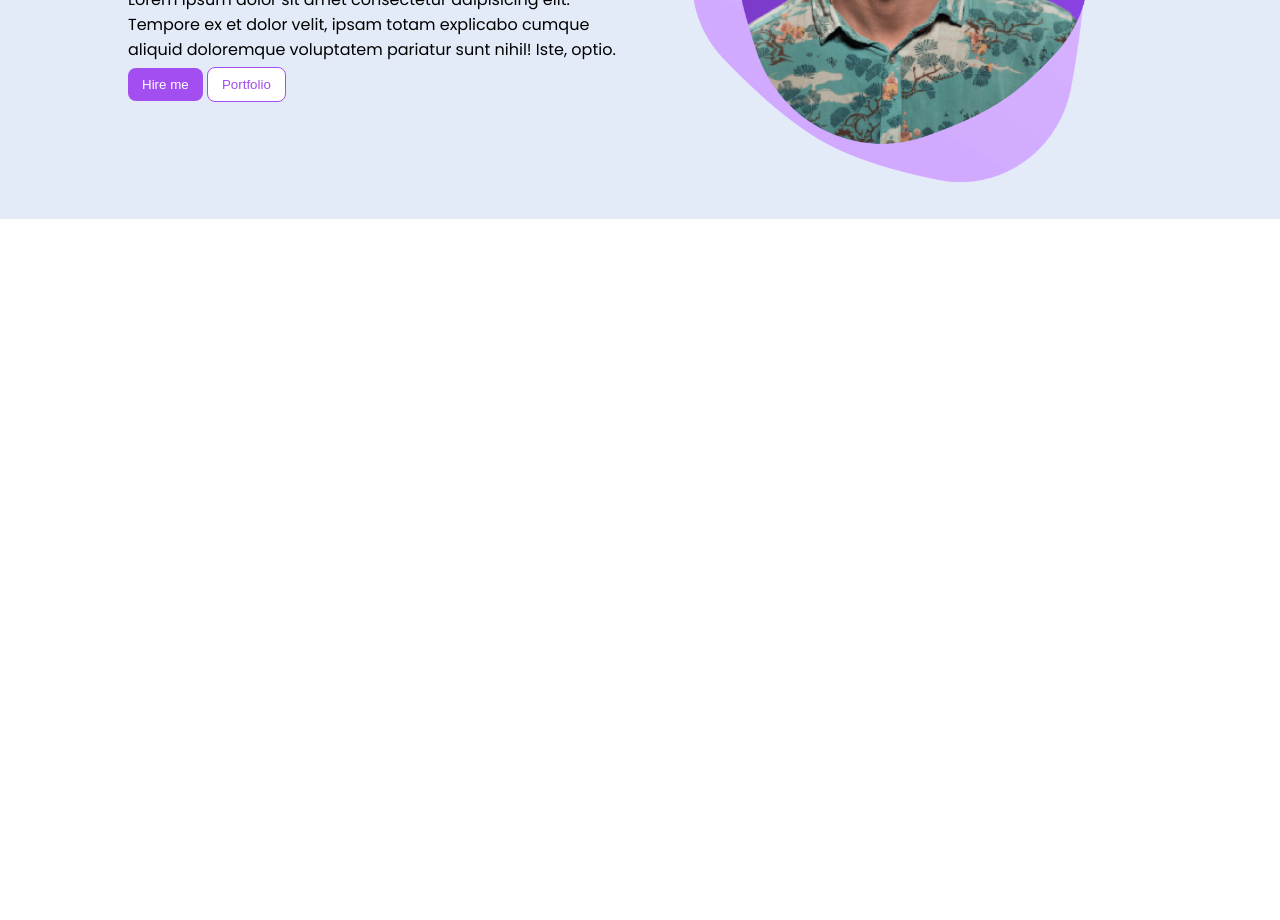
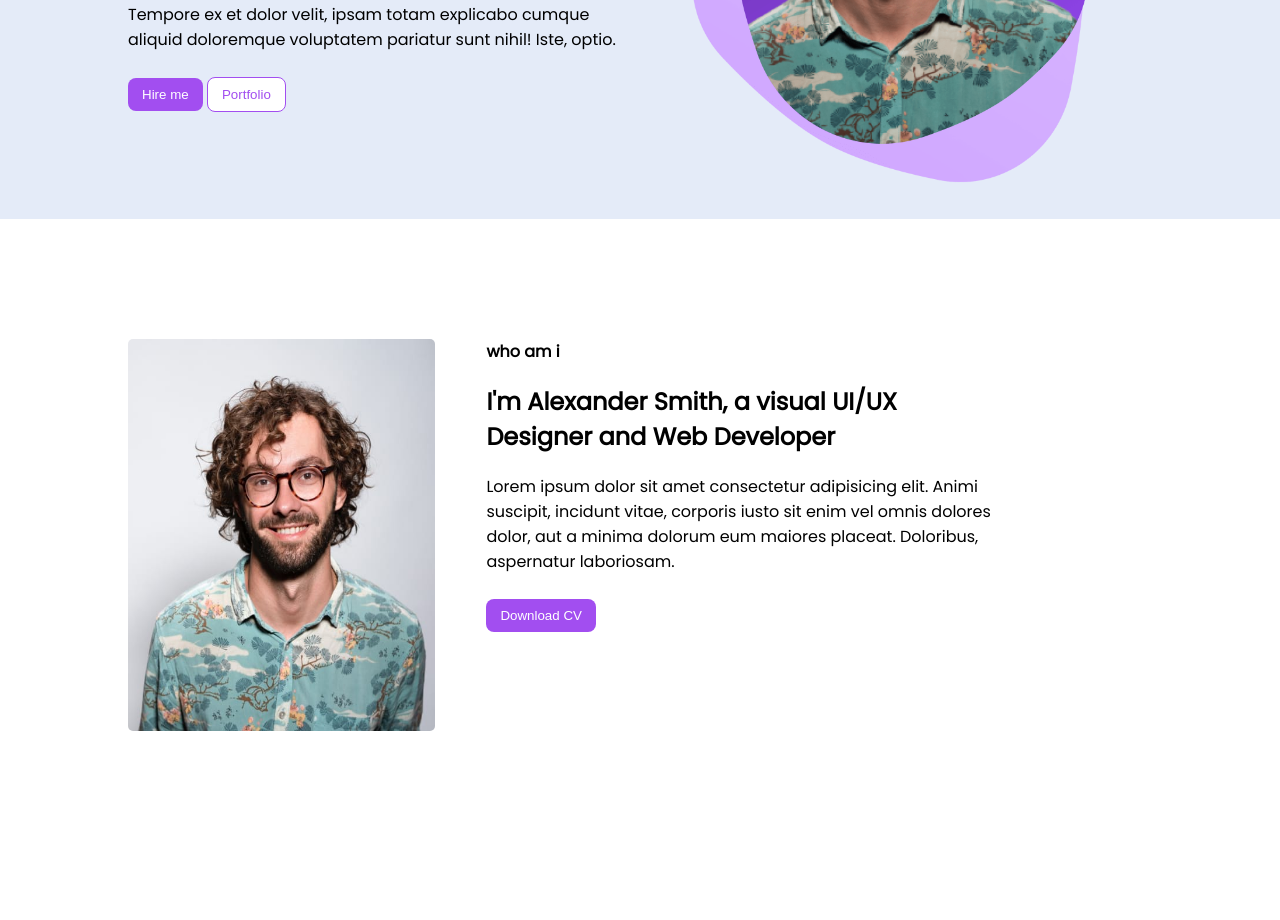
Before and after one commit to bibhashhalder/mern-stack-assignment, a plain HTML site: page index.html in a window 1280 px wide. Shown: the part 360-1280 px from the top of the page. Before the commit the page ends 800 px from the top, so only its background shows below. Drawn offline with Linux system fonts and the light colour scheme.

Commit message:
section two added

```diff
--- a/css/style.css
+++ b/css/style.css
@@ -48,8 +48,11 @@ ul li a {
 a:hover {
   color: #eedcff;
 }
+/*===================== header section end=================== */
+/*===================== main section start=================== */
 main {
 }
+/* =====================section one==========================  */
 .section_one {
   width: 100%;
 
@@ -92,3 +95,34 @@ main {
   border-radius: 8px;
   border: none;
 }
+/* =================================section  two================ */
+.sub_section_two {
+  position: relative;
+  width: 80%;
+  height: 100vh;
+  margin: auto;
+  display: flex;
+  justify-content: space-between;
+  align-items: center;
+}
+.article_two {
+  position: absolute;
+  width: 30%;
+  height: 70%;
+}
+#article_two {
+  width: 50%;
+  right: 15%;
+  top: 15%;
+  height: 30%;
+}
+#heading_four,
+#heading_two,
+p {
+  padding-bottom: 20px;
+}
+.sub_section_two .article_two img {
+  border-radius: 5px;
+  width: 100%;
+  height: 70%;
+}
--- a/index.html
+++ b/index.html
@@ -45,6 +45,17 @@
             </article>
            </div>
         </section>
+        <section class="section_two">
+            <div class="sub_section_two">
+                <article class="article_two"><img src="images/myphoto.jpg" alt=""></article>
+                <article class="article_two" id="article_two">
+                    <h4 id="heading_four">who am i</h4>
+                    <h2 id="heading_two">I'm Alexander Smith, a visual UI/UX Designer and Web Developer </h2>
+                    <p>Lorem ipsum dolor sit amet consectetur adipisicing elit. Animi suscipit, incidunt vitae, corporis iusto sit enim vel omnis dolores dolor, aut a minima dolorum eum maiores placeat. Doloribus, aspernatur laboriosam.</p>
+                    <button class="button">Download CV</button>
+                </article>
+            </div>
+        </section>
     </main>
 </body>
 </html>
```
